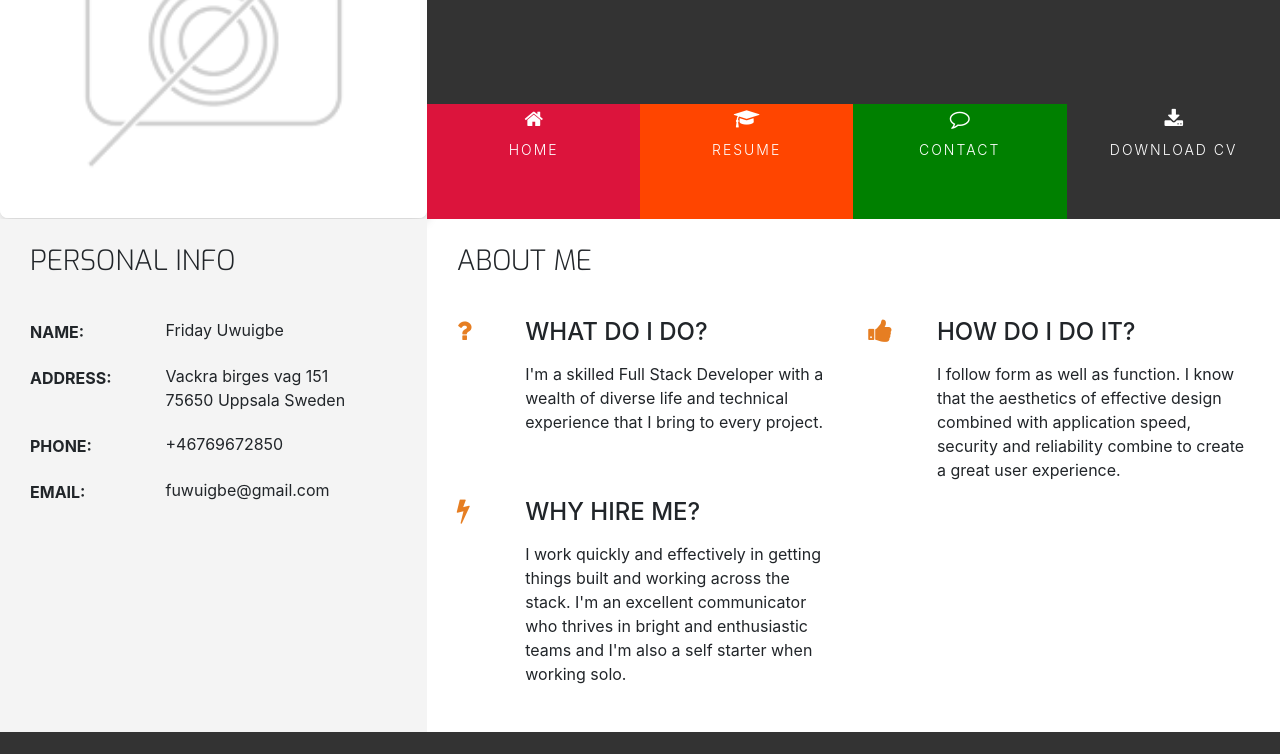
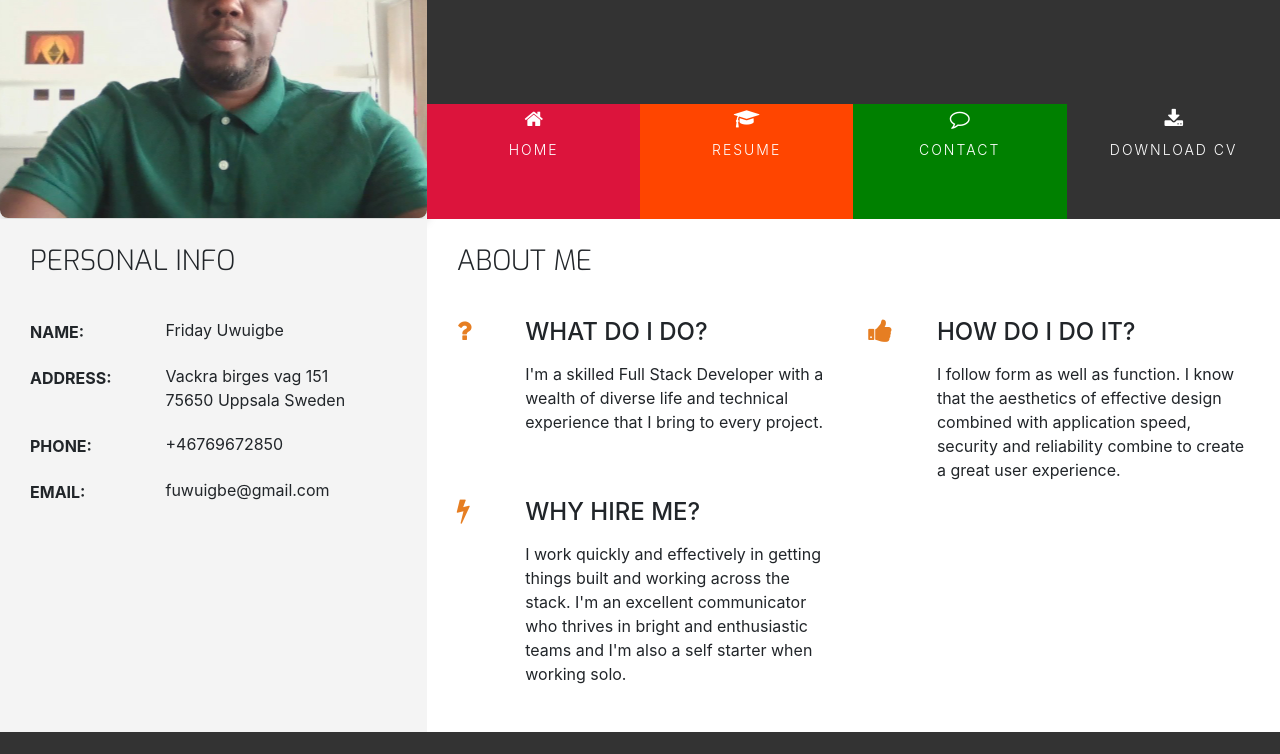
Before and after one commit to Friday79/my-work, a plain HTML site: page Resume/index.html in a window 1280 px wide. Shown: the part 142-896 px from the top of the page. Drawn offline with nearby package versions, Linux system fonts and the light colour scheme.

Commit message:
logo image uploaded

```diff
--- a/Resume/assets/css/style.css
+++ b/Resume/assets/css/style.css
@@ -10,7 +10,7 @@ header{
   display: block;
   width: 100%;
   height: 360px;
-  background-image: url("../images/noimage.png"); /* make sure this path matches your folder! */
+  background-image: url("../images/WIN_20250813_11_38_29_Pro.jpg"); /* make sure this path matches your folder! */
   background-position: center;
   background-repeat: no-repeat;
   background-size: cover;
```
Also changed, not shown: Resume/assets/images/WIN_20250813_11_38_29_Pro.jpg (added).
